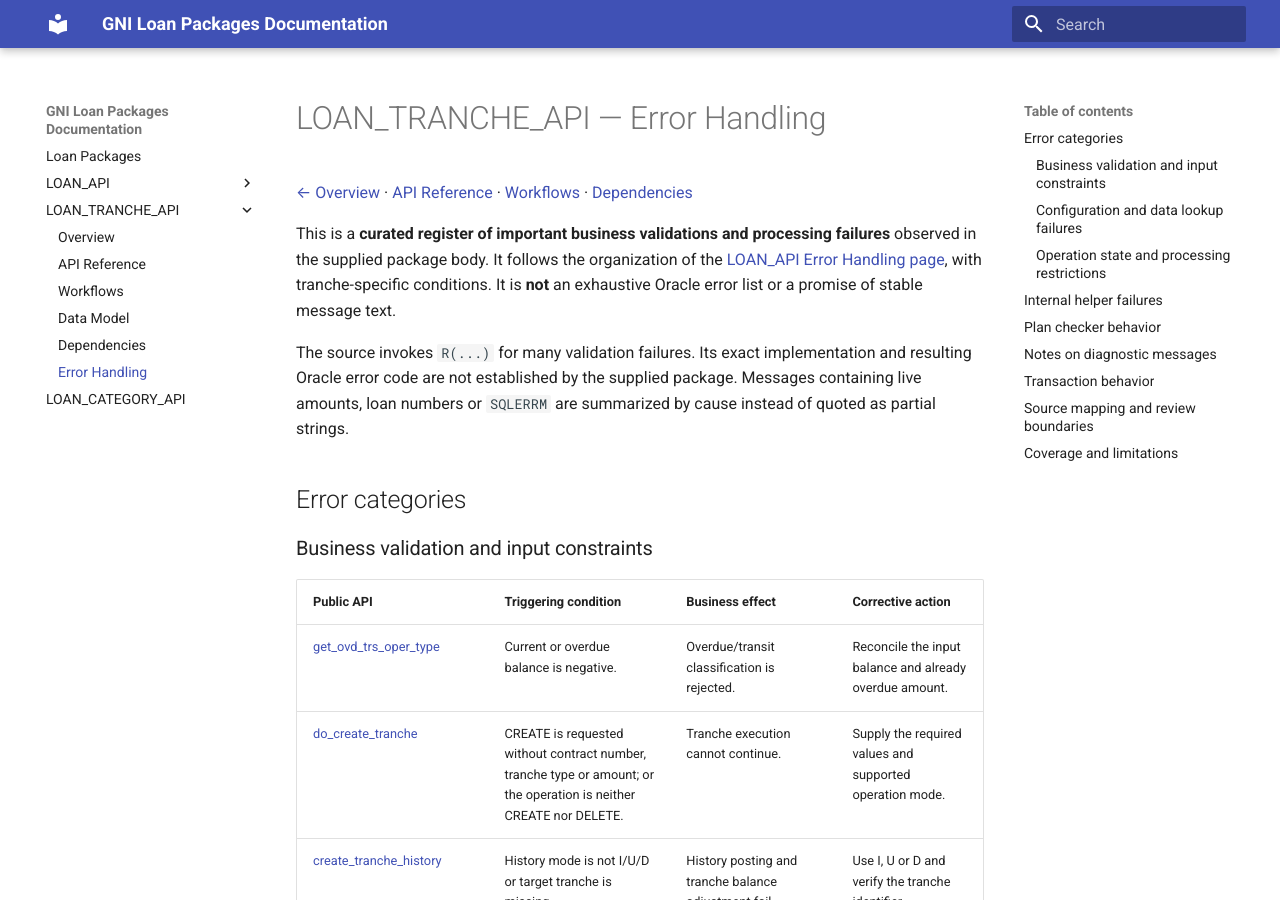
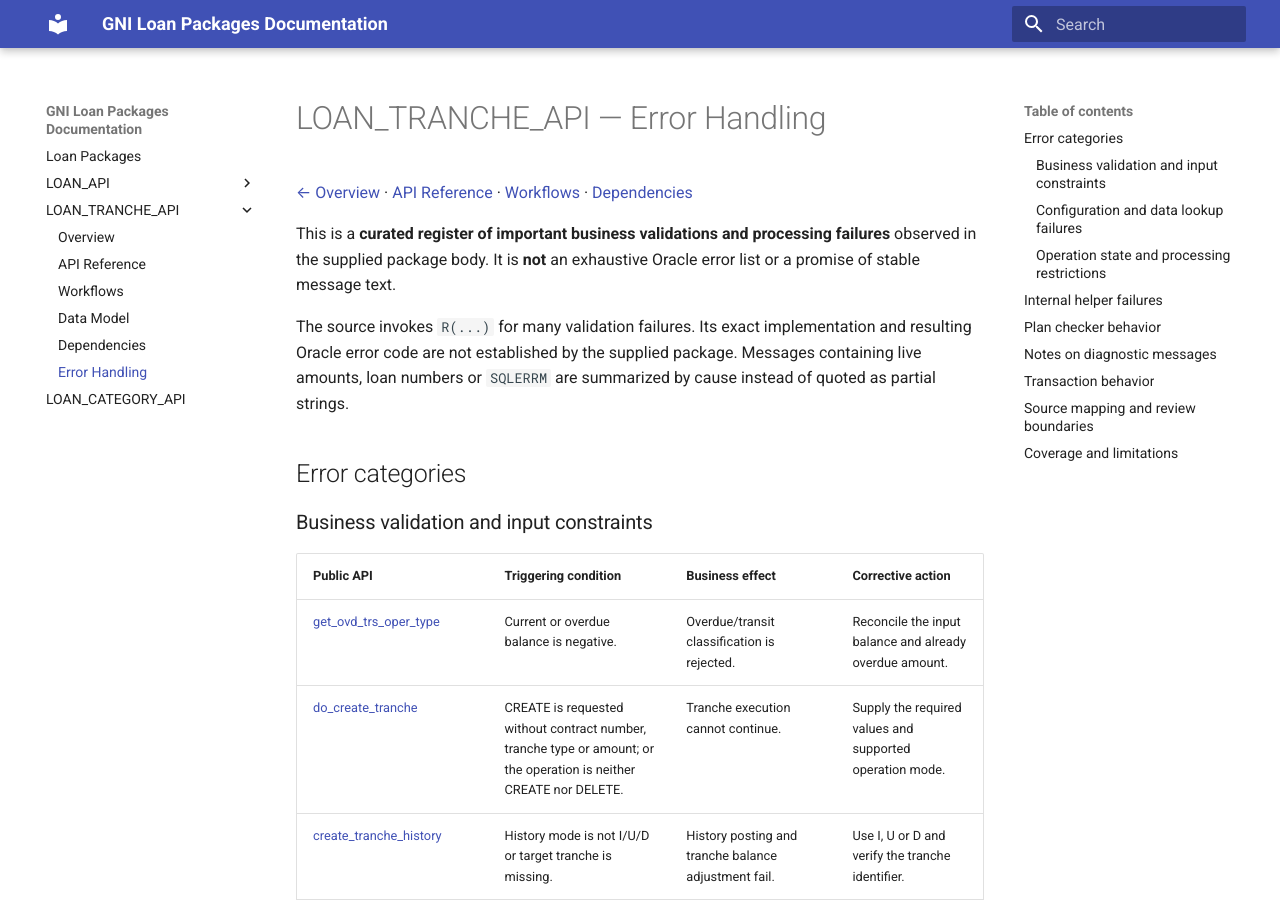
Before and after one commit to SadayCb/gni-documentation-poc8.0, an MkDocs documentation site: the page built from docs/loan-tranche-error-handling.md, in a window 1280 px wide and 900 px high. Built offline with MkDocs 1.6.1 and Material for MkDocs 9.7.7, drawn with Linux system fonts in a browser that asks for light colours.

Commit message:
Update loan-tranche-error-handling.md

```diff
--- a/docs/loan-tranche-error-handling.md
+++ b/docs/loan-tranche-error-handling.md
@@ -2,7 +2,7 @@
 
 [← Overview](loan-tranche-api.md) · [API Reference](loan-tranche-api-reference.md) · [Workflows](loan-tranche-workflows.md) · [Dependencies](loan-tranche-dependencies.md)
 
-This is a **curated register of important business validations and processing failures** observed in the supplied package body. It follows the organization of the [LOAN_API Error Handling page](error-handling.md), with tranche-specific conditions. It is **not** an exhaustive Oracle error list or a promise of stable message text.
+This is a **curated register of important business validations and processing failures** observed in the supplied package body. It is **not** an exhaustive Oracle error list or a promise of stable message text.
 
 The source invokes `R(...)` for many validation failures. Its exact implementation and resulting Oracle error code are not established by the supplied package. Messages containing live amounts, loan numbers or `SQLERRM` are summarized by cause instead of quoted as partial strings.
 
```
